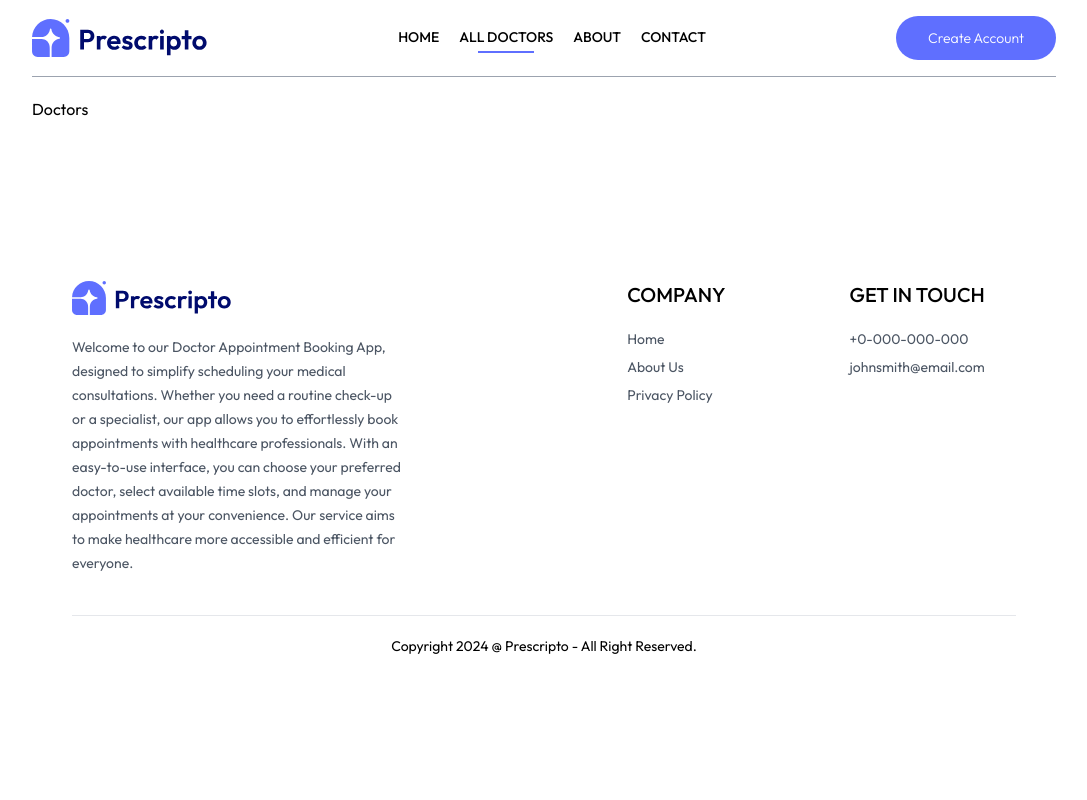
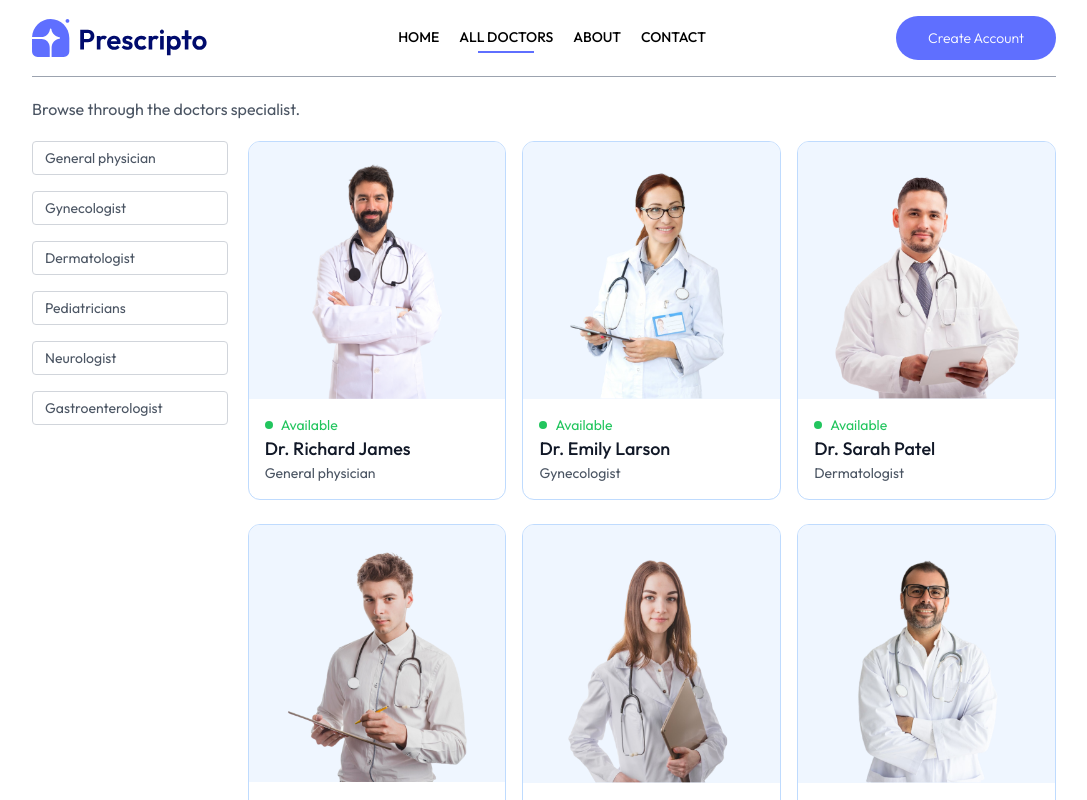
Before and after one commit to karananeja/prescripto-fe, a React (Vite) app: page /doctors in a window 1280 px wide. Shown: the top 800 px of the page, without its empty margins (96-1183 px from the left). Built offline with nearby package versions, Linux system fonts and the light colour scheme.

Commit message:
chore: complete the doctors page

```diff
--- a/src/pages/Doctors.tsx
+++ b/src/pages/Doctors.tsx
@@ -1,3 +1,83 @@
+import { useEffect, useState } from 'react';
+import { useNavigate, useParams } from 'react-router-dom';
+
+import { useAppContext } from '../context/AppContext';
+import { cn } from '../utils';
+
+const SPECIALTIES = [
+  'General physician',
+  'Gynecologist',
+  'Dermatologist',
+  'Pediatricians',
+  'Neurologist',
+  'Gastroenterologist',
+];
+
 export const Doctors = () => {
-  return <div>Doctors</div>;
+  const [filterDocs, setFilterDocs] = useState<typeof doctors>([]);
+
+  const { specialty } = useParams();
+  const navigate = useNavigate();
+
+  const { doctors } = useAppContext();
+
+  useEffect(() => {
+    if (!specialty) setFilterDocs(doctors);
+    else
+      setFilterDocs(doctors.filter((doctor) => doctor.specialty === specialty));
+  }, [doctors, specialty]);
+
+  const filterDoctors = (filter: string) => {
+    if (specialty === filter) navigate('/doctors');
+    else navigate(`/doctors/${filter}`);
+  };
+
+  return (
+    <>
+      <p className='text-gray-600'>Browse through the doctors specialist.</p>
+
+      <div className='flex flex-col sm:flex-row items-start gap-5 mt-5'>
+        <div className='flex flex-col gap-4 text-sm text-gray-600'>
+          {SPECIALTIES.map((item) => (
+            <p
+              key={item}
+              className={cn(
+                'w-[94vw] sm:w-auto pl-3 py-1.5 pr-16 border border-gray-300 rounded transition-all cursor-pointer',
+                { 'bg-indigo-100 text-black': specialty === item }
+              )}
+              onClick={() => filterDoctors(item)}
+            >
+              {item}
+            </p>
+          ))}
+        </div>
+
+        <div className='w-full grid grid-cols-auto gap-4 gap-y-6'>
+          {filterDocs.map((doctor) => (
+            <div
+              onClick={() => navigate(`/appointment/${doctor._id}`)}
+              className='border border-blue-200 rounded-xl overflow-hidden cursor-pointer hover:translate-y-[-10px] transition-all duration-500'
+              key={doctor._id}
+            >
+              <img
+                className='bg-blue-50'
+                src={doctor.image}
+                alt='doctor-image'
+              />
+              <div className='p-4'>
+                <div className='flex items-center gap-2 text-sm text-center text-green-500'>
+                  <span className='size-2 bg-green-500 rounded-full' />
+                  <p className=''>Available</p>
+                </div>
+                <p className='text-gray-900 text-lg font-medium'>
+                  {doctor.name}
+                </p>
+                <p className='text-gray-600 text-sm'>{doctor.specialty}</p>
+              </div>
+            </div>
+          ))}
+        </div>
+      </div>
+    </>
+  );
 };
```
